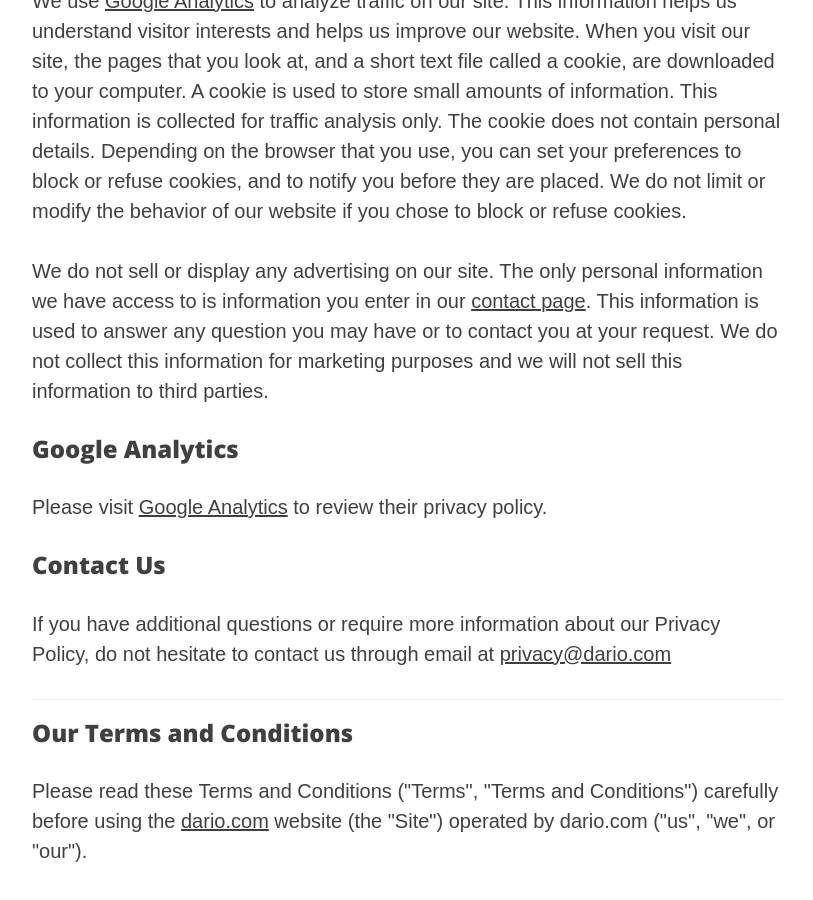
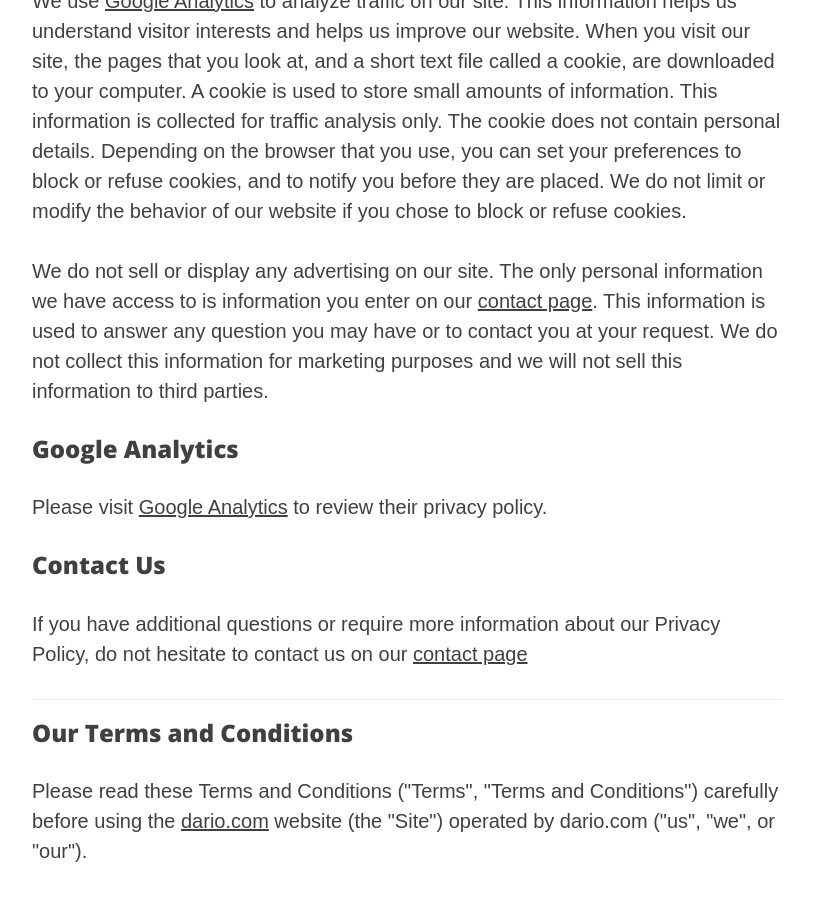
Before and after one commit to riod4/services, a Jekyll site: the page built from _services/privacy-policy.md, in a window 1280 px wide and 900 px high, scrolled down 742 px. Shown: the whole window, without its empty margins (233-1046 px from the left). Built offline with Jekyll 4.4.1, drawn with Linux system fonts in a browser that asks for light colours; nearby versions of some CDN libraries; some of the changed text lies outside the part shown.

Commit message:
edit privacy policy contact v03

```diff
--- a/_services/privacy-policy.md
+++ b/_services/privacy-policy.md
@@ -24,13 +24,13 @@ header-license:
 
 <p>We use <a href="https://support.google.com/analytics/answer/6004245">Google Analytics</a> to analyze traffic on our site. This information helps us understand visitor interests and helps us improve our website. When you visit our site, the pages that you look at, and a short text file called a cookie, are downloaded to your computer. A cookie is used to store small amounts of information. This information is collected for traffic analysis only. The cookie does not contain personal details. Depending on the browser that you use, you can set your preferences to block or refuse cookies, and to notify you before they are placed. We do not limit or modify the behavior of our website if you chose to block or refuse cookies.</p>
 
-<p>We do not sell or display any advertising on our site. The only personal information we have access to is information you enter in our <a href="{{ site.baseurl }}/contact">contact page</a>. This information is used to answer any question you may have or to contact you at your request. We do not collect this information for marketing purposes and we will not sell this information to third parties.</p>
+<p>We do not sell or display any advertising on our site. The only personal information we have access to is information you enter on our <a href="{{ site.baseurl }}/contact">contact page</a>. This information is used to answer any question you may have or to contact you at your request. We do not collect this information for marketing purposes and we will not sell this information to third parties.</p>
 
 <h3>Google Analytics</h3>
 <p>Please visit <a href="https://support.google.com/analytics/answer/6004245">Google Analytics</a> to review their privacy policy.</p>
 
 <h3>Contact Us</h3>
-<p>If you have additional questions or require more information about our Privacy Policy, do not hesitate to contact us through email at <a href="mailto:{{ site.email_privacy }}">{{ site.email_privacy }}</a></p>
+<p>If you have additional questions or require more information about our Privacy Policy, do not hesitate to contact us on our <a href="{{ site.baseurl }}/contact">contact page</a></p>
 
 <hr>
 
@@ -53,4 +53,4 @@ header-license:
 <p>By continuing to access or use our Site after those revisions become effective, you agree to be bound by the revised terms. If you do not agree to the new terms, please stop using the Site.
 
 <h4>Contact Us</h4>
-<p>If you have any questions or require more information about these Terms, please contact at <a href="mailto:{{ site.email_privacy }}">{{ site.email_privacy }}</a></p>
+<p>If you have any questions or require more information about these Terms, please contact us on our <a href="{{ site.baseurl }}/contact">contact page</a></p>
```
